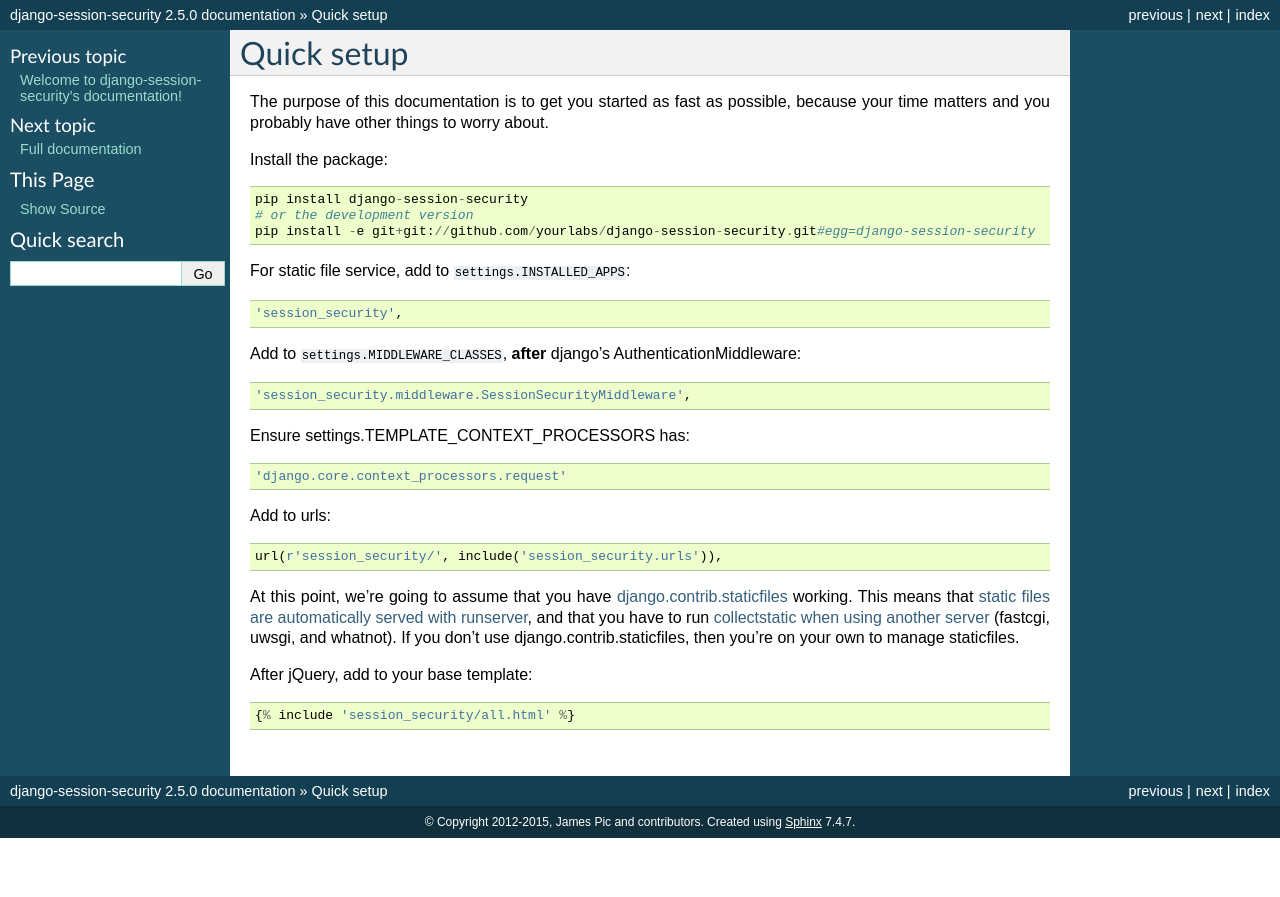
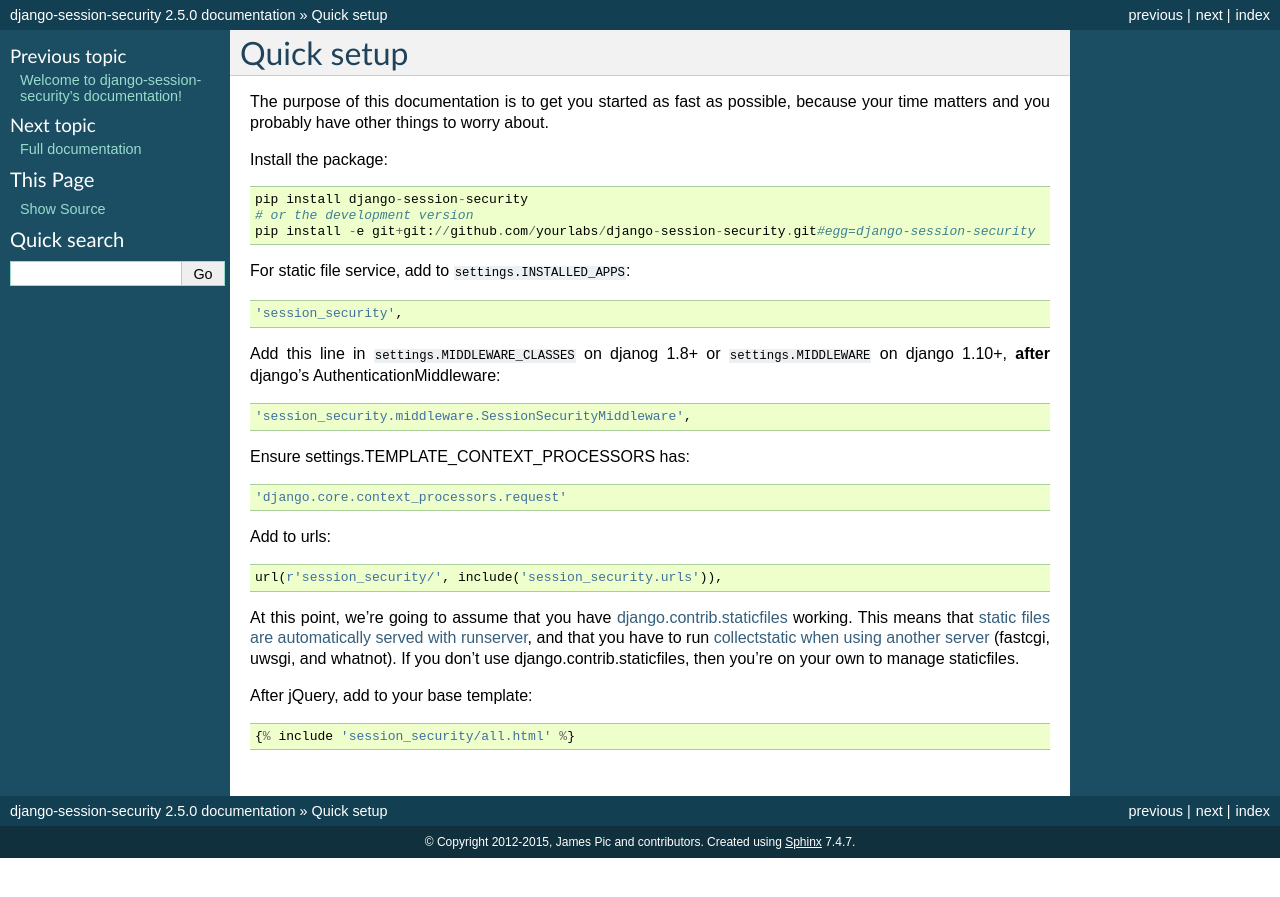
Before and after one commit to yourlabs/django-session-security, a Sphinx documentation site: the page built from docs/source/quick.rst, in a window 1280 px wide. Shown: the top 897 px of the page. Built offline with Sphinx 7.4.7, drawn with Linux system fonts in a browser that asks for light colours.

Commit message:
Update quick.rst to new-style middleware
The new style middleware setting is described here: https://docs.djangoproject.com/en/1.10/topics/http/middleware/

```diff
--- a/docs/source/quick.rst
+++ b/docs/source/quick.rst
@@ -14,7 +14,7 @@
 
     'session_security',
 
-Add to ``settings.MIDDLEWARE_CLASSES``, **after** django's AuthenticationMiddleware::
+Add this line in ``settings.MIDDLEWARE_CLASSES`` on djanog 1.8+ or ``settings.MIDDLEWARE`` on django 1.10+, **after** django's AuthenticationMiddleware::
 
     'session_security.middleware.SessionSecurityMiddleware',
 
```
